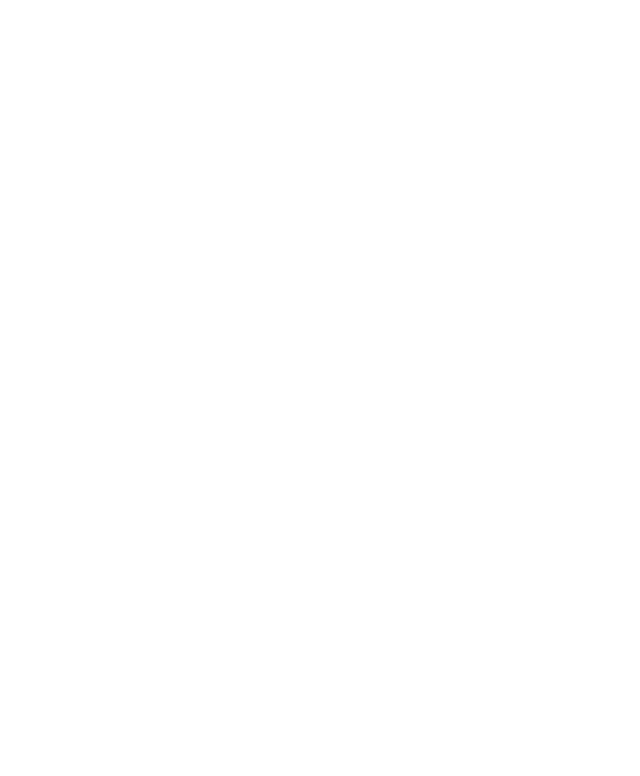
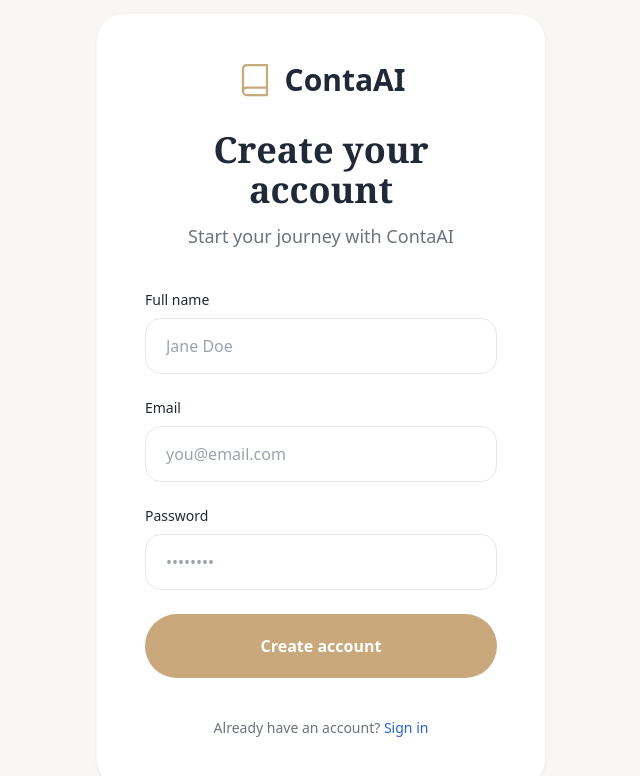
Before and after one commit to ruanvalente/contaai-nuxt, a Nuxt app: page /auth/register in a window 1280 px wide. Before the commit this address had no page. Shown: the top 776 px of the page, without its empty margins (319-959 px from the left). Built offline with nearby package versions, Linux system fonts and the light colour scheme.

Commit message:
feat: create authentication components and pages for login, registration, and password recovery

```diff
--- /dev/null
+++ b/app/components/shared/ui/auth-header.vue
@@ -0,0 +1,19 @@
+<script setup lang="ts">
+interface Props {
+  title: string
+  subtitle: string
+}
+
+defineProps<Props>()
+</script>
+
+<template>
+  <div class="mb-10 text-center">
+    <h1 class="mb-3 font-serif text-4xl font-semibold text-[#1F2937]">
+      {{ title }}
+    </h1>
+    <p class="text-lg text-[#6B7280]">
+      {{ subtitle }}
+    </p>
+  </div>
+</template>
--- /dev/null
+++ b/app/components/shared/ui/auth-layout.vue
@@ -0,0 +1,5 @@
+<template>
+  <div class="flex min-h-screen items-center justify-center bg-[#F8F7F4] px-4">
+    <slot />
+  </div>
+</template>
--- /dev/null
+++ b/app/components/shared/ui/auth-logo.vue
@@ -0,0 +1,22 @@
+<template>
+  <div class="mb-8 flex justify-center">
+    <NuxtLink to="/" class="flex items-center gap-3">
+      <svg
+        xmlns="http://www.w3.org/2000/svg"
+        width="36"
+        height="36"
+        viewBox="0 0 24 24"
+        fill="none"
+        stroke="#C9A87C"
+        stroke-width="1.5"
+        stroke-linecap="round"
+        stroke-linejoin="round"
+        class="shrink-0"
+      >
+        <path d="M4 19.5A2.5 2.5 0 0 1 6.5 17H20" />
+        <path d="M6.5 2H20v20H6.5A2.5 2.5 0 0 1 4 19.5v-15A2.5 2.5 0 0 1 6.5 2z" />
+      </svg>
+      <span class="text-3xl font-bold text-[#1F2937]">ContaAI</span>
+    </NuxtLink>
+  </div>
+</template>
--- /dev/null
+++ b/app/components/shared/ui/button.vue
@@ -0,0 +1,21 @@
+<script setup lang="ts">
+interface Props {
+  type?: 'button' | 'submit'
+  disabled?: boolean
+}
+
+withDefaults(defineProps<Props>(), {
+  type: 'button',
+  disabled: false,
+})
+</script>
+
+<template>
+  <button
+    :type="type"
+    :disabled="disabled"
+    class="w-full h-16 rounded-full bg-[#C9A87C] text-base font-semibold text-white transition-colors hover:bg-[#B8956A] disabled:cursor-not-allowed disabled:opacity-50"
+  >
+    <slot />
+  </button>
+</template>
--- /dev/null
+++ b/app/components/shared/ui/card.vue
@@ -0,0 +1,7 @@
+<template>
+  <div
+    class="w-full max-w-[450px] rounded-[28px] border border-gray-100 bg-white p-12 shadow-sm"
+  >
+    <slot />
+  </div>
+</template>
--- /dev/null
+++ b/app/components/shared/ui/input.vue
@@ -0,0 +1,43 @@
+<script setup lang="ts">
+interface Props {
+  id: string
+  label: string
+  type?: string
+  placeholder?: string
+  modelValue?: string
+}
+
+withDefaults(defineProps<Props>(), {
+  type: 'text',
+  placeholder: '',
+  modelValue: '',
+})
+
+const emit = defineEmits<{
+  'update:modelValue': [value: string]
+}>()
+
+function onInput(event: Event) {
+  const target = event.target as HTMLInputElement
+  emit('update:modelValue', target.value)
+}
+</script>
+
+<template>
+  <div>
+    <label
+      :for="id"
+      class="mb-2 block text-sm font-medium text-[#1F2937]"
+    >
+      {{ label }}
+    </label>
+    <input
+      :id="id"
+      :type="type"
+      :value="modelValue"
+      :placeholder="placeholder"
+      @input="onInput"
+      class="w-full h-14 rounded-2xl border border-gray-200 bg-white px-5 text-base text-[#1F2937] placeholder:text-gray-400 focus:outline-none focus:ring-2 focus:ring-[#C9A87C]/20 focus:border-[#C9A87C]/30 transition-colors"
+    />
+  </div>
+</template>
--- /dev/null
+++ b/app/pages/auth/forgot-password.vue
@@ -0,0 +1,40 @@
+<script setup lang="ts">
+const email = ref('')
+</script>
+
+<template>
+  <SharedUiAuthLayout>
+    <SharedUiCard>
+      <SharedUiAuthLogo />
+
+      <SharedUiAuthHeader
+        title="Forgot your password?"
+        subtitle="Enter your email and we'll send you a reset link"
+      />
+
+      <form class="space-y-6">
+        <SharedUiInput
+          id="email"
+          v-model="email"
+          label="Email"
+          type="email"
+          placeholder="you@email.com"
+        />
+
+        <SharedUiButton type="submit">
+          Send Reset Link
+        </SharedUiButton>
+      </form>
+
+      <p class="mt-10 text-center text-sm text-[#6B7280]">
+        Remember your password?
+        <NuxtLink
+          to="/auth/login"
+          class="font-medium text-[#2563EB] transition-colors hover:underline"
+        >
+          Back to sign in
+        </NuxtLink>
+      </p>
+    </SharedUiCard>
+  </SharedUiAuthLayout>
+</template>
--- /dev/null
+++ b/app/pages/auth/login.vue
@@ -0,0 +1,58 @@
+<script setup lang="ts">
+const email = ref('')
+const password = ref('')
+</script>
+
+<template>
+  <SharedUiAuthLayout>
+    <SharedUiCard>
+      <SharedUiAuthLogo />
+
+      <SharedUiAuthHeader
+        title="Welcome back"
+        subtitle="Sign in to access your library"
+      />
+
+      <form class="space-y-6">
+        <SharedUiInput
+          id="email"
+          v-model="email"
+          label="Email"
+          type="email"
+          placeholder="you@email.com"
+        />
+
+        <SharedUiInput
+          id="password"
+          v-model="password"
+          label="Password"
+          type="password"
+          placeholder="••••••••"
+        />
+
+        <div class="flex justify-end">
+          <NuxtLink
+            to="/auth/forgot-password"
+            class="text-sm text-[#2563EB] transition-colors hover:underline"
+          >
+            Forgot your password?
+          </NuxtLink>
+        </div>
+
+        <SharedUiButton type="submit">
+          Sign In
+        </SharedUiButton>
+      </form>
+
+      <p class="mt-10 text-center text-sm text-[#6B7280]">
+        Don't have an account?
+        <NuxtLink
+          to="/auth/register"
+          class="font-medium text-[#2563EB] transition-colors hover:underline"
+        >
+          Sign up
+        </NuxtLink>
+      </p>
+    </SharedUiCard>
+  </SharedUiAuthLayout>
+</template>
--- /dev/null
+++ b/app/pages/auth/register.vue
@@ -0,0 +1,58 @@
+<script setup lang="ts">
+const name = ref('')
+const email = ref('')
+const password = ref('')
+</script>
+
+<template>
+  <SharedUiAuthLayout>
+    <SharedUiCard>
+      <SharedUiAuthLogo />
+
+      <SharedUiAuthHeader
+        title="Create your account"
+        subtitle="Start your journey with ContaAI"
+      />
+
+      <form class="space-y-6">
+        <SharedUiInput
+          id="name"
+          v-model="name"
+          label="Full name"
+          type="text"
+          placeholder="Jane Doe"
+        />
+
+        <SharedUiInput
+          id="email"
+          v-model="email"
+          label="Email"
+          type="email"
+          placeholder="you@email.com"
+        />
+
+        <SharedUiInput
+          id="password"
+          v-model="password"
+          label="Password"
+          type="password"
+          placeholder="••••••••"
+        />
+
+        <SharedUiButton type="submit">
+          Create account
+        </SharedUiButton>
+      </form>
+
+      <p class="mt-10 text-center text-sm text-[#6B7280]">
+        Already have an account?
+        <NuxtLink
+          to="/auth/login"
+          class="font-medium text-[#2563EB] transition-colors hover:underline"
+        >
+          Sign in
+        </NuxtLink>
+      </p>
+    </SharedUiCard>
+  </SharedUiAuthLayout>
+</template>
--- a/nuxt.config.ts
+++ b/nuxt.config.ts
@@ -1,6 +1,18 @@
 // https://nuxt.com/docs/api/configuration/nuxt-config
 export default defineNuxtConfig({
-  compatibilityDate: '2025-07-15',
+  compatibilityDate: "2025-07-15",
   devtools: { enabled: true },
-  modules: ['@nuxtjs/tailwindcss', '@nuxtjs/google-fonts']
-})
+  modules: ["@nuxtjs/tailwindcss", "@nuxtjs/google-fonts"],
+  googleFonts: {
+    families: {
+      Inter: [400, 500, 600, 700],
+      "Playfair Display": [600, 700],
+    },
+
+    display: "swap",
+    preload: true,
+    prefetch: true,
+    download: true,
+    inject: true,
+  },
+});
--- a/package.json
+++ b/package.json
@@ -15,5 +15,9 @@
     "nuxt": "^4.4.8",
     "vue": "^3.5.38",
     "vue-router": "^5.1.0"
+  },
+  "devDependencies": {
+    "typescript": "^6.0.3",
+    "vue-tsc": "^3.3.5"
   }
 }
```
Also changed, not shown: assets/css/main.css (+3 -7 lines), 1 other file (tests, documents, lock files or other folders).
